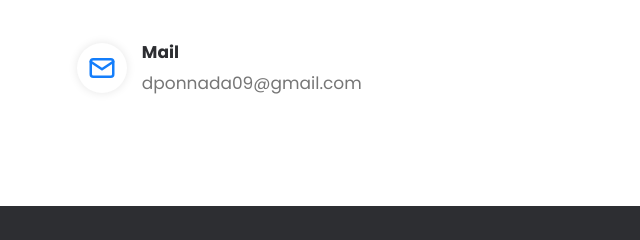
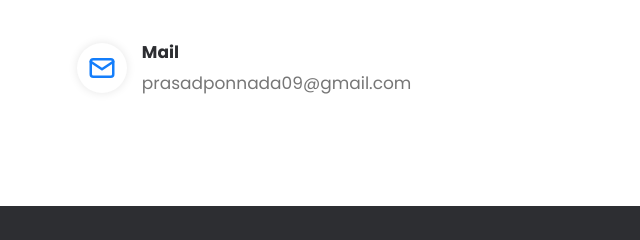
Before and after one commit to Ponnada96/portfolio, a plain HTML site: page index.html in a window 1280 px wide. Shown: the part 2887-3127 px from the top of the page, 359-999 px from the left. Drawn offline with Linux system fonts and the light colour scheme.

Commit message:
mail change

```diff
--- a/index.html
+++ b/index.html
@@ -454,7 +454,7 @@
                                     <path d="M3 7l9 6l9 -6"></path>
                                 </svg></span>
                             <div class="contact__info">
-                                <h3>Mail</h3><a href="mailto:dponnada09@gmail.com">dponnada09@gmail.com</a>
+                                <h3>Mail</h3><a href="mailto:prasadponnada09@gmail.com">prasadponnada09@gmail.com</a>
                             </div>
                         </div>
                     </div>
```
